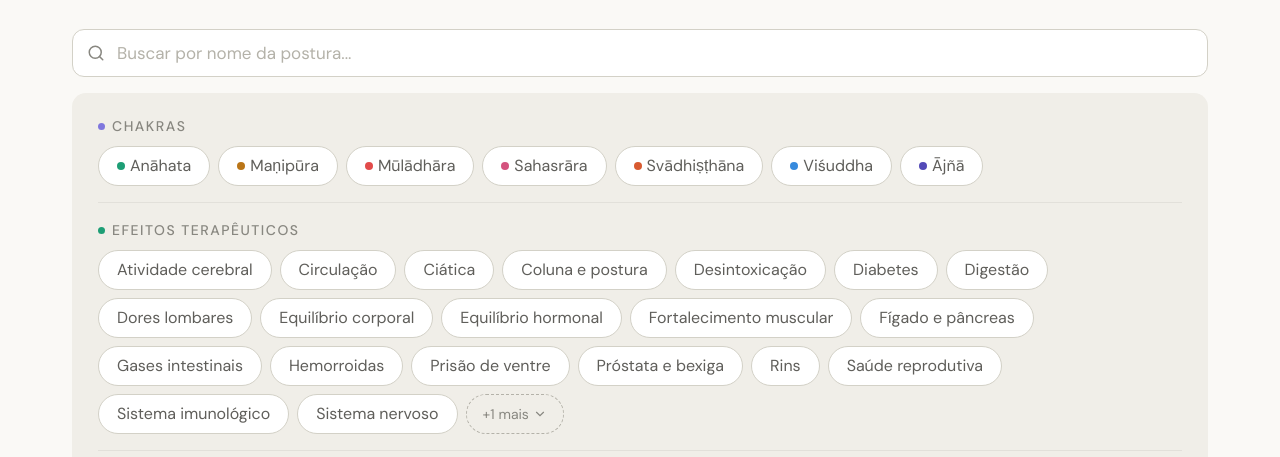
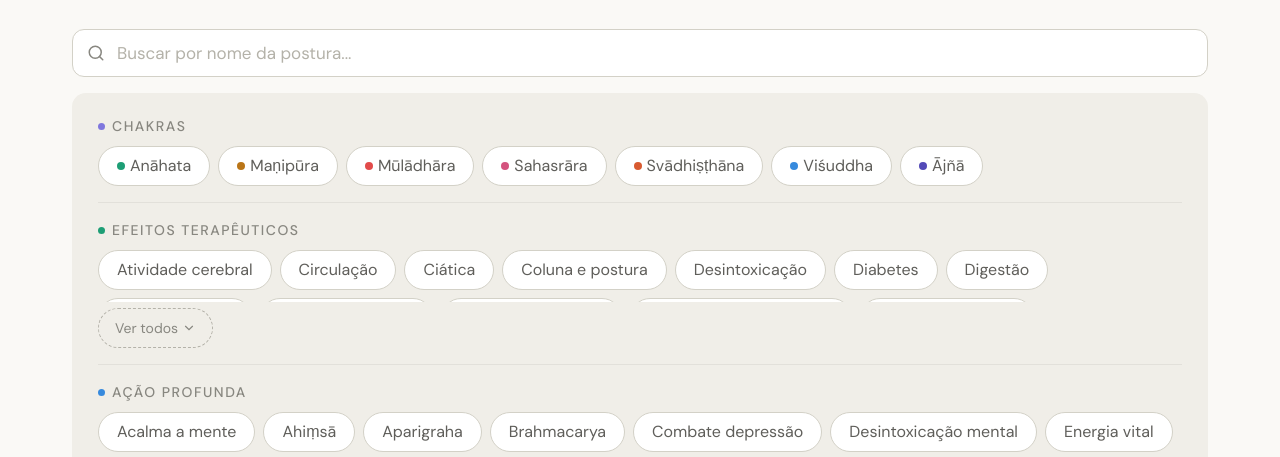
Before and after one commit to michellecolin/yoga-asanas-map, a plain HTML site: page index.html in a window 1280 px wide. Shown: the part 310-767 px from the top of the page. Drawn offline with nearby package versions, Linux system fonts and the light colour scheme.

Commit message:
improve filters

```diff
--- a/index.html
+++ b/index.html
@@ -163,6 +163,9 @@ body{font-family:'DM Sans',sans-serif;color:#2c2c2a;line-height:1.65;background:
 }
 @media(max-width:480px){.w{padding:1rem 0.75rem}.fsec{padding:14px 14px}.tag{padding:6px 12px;font-size:14px;min-height:44px}}
 
+
+.fs.capped{max-height:52px;overflow:hidden}
+.fs.capped.expanded{max-height:none}
 /* Modal */
 .modal-overlay{display:none;position:fixed;top:0;left:0;right:0;bottom:0;background:rgba(0,0,0,.5);z-index:100;overflow-y:auto;-webkit-overflow-scrolling:touch;padding:20px}
 .modal-overlay.open{display:flex;align-items:flex-start;justify-content:center}
@@ -257,7 +260,7 @@ var popPr=allPr;
 var F={ch:new Set(),te:new Set(),co:new Set(),pr:new Set()};
 var V="c",panelOpen=true;
 var expanded={te:false,pr:false,co:false};
-var VISIBLE={te:20,pr:20,co:20};
+var VISIBLE={te:7,pr:7,co:7};
 var catLabel={ch:"Chakra",te:"Efeito",co:"Contra",pr:"Profunda"};
 var catClass={ch:"ch",te:"te",co:"co",pr:"pr"};
 
@@ -306,11 +309,7 @@ function mkTag(cat,popular,allItems,limit){
     if(cat==="ch"&&CHK[i]) dot='<span style="width:8px;height:8px;border-radius:50%;background:'+CHK[i]+';display:inline-block;margin-right:5px;flex-shrink:0"></span>';
     return '<button class="tag'+on+'" data-c="'+cat+'" onclick="tog(&quot;'+cat+'&quot;,&quot;'+i.replace(/&/g,"&amp;")+'&quot;)" style="display:inline-flex;align-items:center">'+dot+i+'</button>';
   }).join("");
-  if(limit&&allItems.length>limit){
-    var arrow='<svg viewBox="0 0 24 24" fill="none" stroke="currentColor" stroke-width="2" stroke-linecap="round"><polyline points="6 9 12 15 18 9"/></svg>';
-    if(expanded[cat]) html+='<button class="more-btn open" onclick="toggleExpand(&quot;'+cat+'&quot;)">Menos'+arrow+'</button>';
-    else html+='<button class="more-btn" onclick="toggleExpand(&quot;'+cat+'&quot;)">+'+(allItems.length-(limit||0))+' mais'+arrow+'</button>';
-  }
+
   return html;
 }
 function renderChips(){
@@ -372,6 +371,13 @@ function closeModal(){
 }
 document.addEventListener("keydown",function(e){if(e.key==="Escape")closeModal()});
 
+
+function expandBtn(cat,total){
+  var arrow='<svg viewBox="0 0 24 24" fill="none" stroke="currentColor" stroke-width="2" stroke-linecap="round"><polyline points="6 9 12 15 18 9"/></svg>';
+  if(expanded[cat]) return '<button class="more-btn open" onclick="toggleExpand(&quot;'+cat+'&quot;)">Menos'+arrow+'</button>';
+  return '<button class="more-btn" onclick="toggleExpand(&quot;'+cat+'&quot;)">Ver todos'+arrow+'</button>';
+}
+
 function render(){
   var hf=hasF(),res=A.filter(function(a){
     var matchFilter=!hf||mat(a);
@@ -383,9 +389,9 @@ function render(){
   document.getElementById("st").innerHTML='<div class="stat"><b>'+A.length+'</b><span>\u0100sanas</span></div><div class="stat"><b>'+allCh.length+'</b><span>Chakras</span></div><div class="stat"><b>'+allCo.length+'</b><span>Contraind.</span></div><div class="stat"><b>6</b><span>Yamas/Niyamas</span></div>';
   document.getElementById("fa").innerHTML=""
     +'<div class="fg"><div class="fl fch">Chakras</div><div class="fs">'+mkTag("ch",allCh,allCh)+'</div></div>'
-    +'<div class="fg"><div class="fl fte">Efeitos terap\u00eauticos</div><div class="fs">'+mkTag("te",popTe,allTe,VISIBLE.te)+'</div></div>'
-    +'<div class="fg"><div class="fl fpr">A\u00e7\u00e3o profunda</div><div class="fs">'+mkTag("pr",popPr,allPr,VISIBLE.pr)+'</div></div>'
-    +'<div class="fg"><div class="fl fco">Contraindica\u00e7\u00f5es</div><div class="fs">'+mkTag("co",allCo,allCo,VISIBLE.co)+'</div></div>';
+    +'<div class="fg"><div class="fl fte">Efeitos terap\u00eauticos</div><div class="fs'+(expanded.te?'':' capped')+'">'+mkTag("te",allTe,allTe)+'</div>'+(allTe.length>7?'<div style="margin-top:6px">'+expandBtn("te",allTe.length)+'</div>':'')+'</div>'
+    +'<div class="fg"><div class="fl fpr">A\u00e7\u00e3o profunda</div><div class="fs'+(expanded.pr?'':' capped')+'">'+mkTag("pr",allPr,allPr)+'</div>'+(allPr.length>7?'<div style="margin-top:6px">'+expandBtn("pr",allPr.length)+'</div>':'')+'</div>'
+    +'<div class="fg"><div class="fl fco">Contraindica\u00e7\u00f5es</div><div class="fs'+(expanded.co?'':' capped')+'">'+mkTag("co",allCo,allCo)+'</div>'+(allCo.length>7?'<div style="margin-top:6px">'+expandBtn("co",allCo.length)+'</div>':'')+'</div>';
   if(!panelOpen&&isMobile()) document.getElementById("fa").classList.add("collapsed");
   renderChips();
   document.getElementById("mc").innerHTML=hf?"Mostrando <b>"+res.length+"</b> de "+A.length+" \u0101sanas":"";
```
